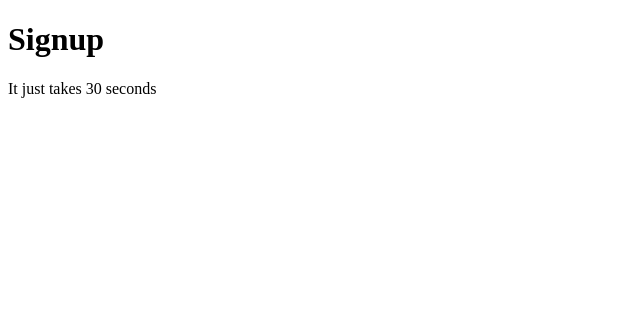
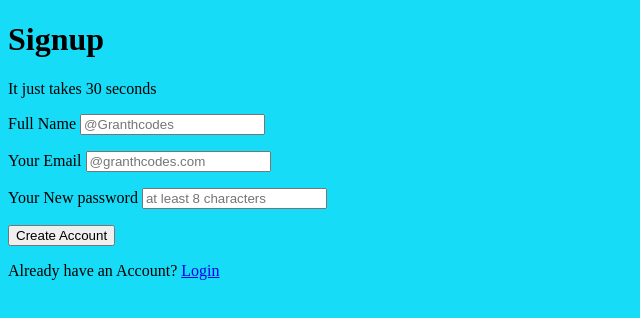
Before and after one commit to granthverma/CSS-BOOTCAMP, a plain HTML site: page signuppage/index.html in a window 1280 px wide. Shown: the whole page, without its empty margins (0-640 px from the left). Drawn offline with Linux system fonts and the light colour scheme.

Commit message:
html for signup page

```diff
--- a/signuppage/index.html
+++ b/signuppage/index.html
@@ -17,13 +17,29 @@
   <main class ="signup-body">
     <form action="#">
         <p>
-            <label for ="fullname"></label>
+            <label for ="fullname">Full Name  </label>
+               <input type="text" id="fullname" placeholder="@Granthcodes" required>
+        </p>
+
+         <p>
+            <label for ="email">Your Email</label>
+               <input type="email" id="email" placeholder="@granthcodes.com" required>
+        </p>
+         <p>
+            <label for ="password"> Your New password</label>
+               <input type="password" id="password" placeholder="at least 8 characters" required>
+        </p>
+        <p>
+            <input type ="submit" id ="sumbit" value="Create Account">
         </p>
 
 
 
     </form>
   </main>
+  <footer class ="signup-footer">
+    <p>Already have  an Account? <a href="#">Login</a></p>
+  </footer>
         </div>
     </div>
 </body>
--- a/signuppage/style.css
+++ b/signuppage/style.css
@@ -0,0 +1 @@
+body { background-color: rgb(22, 220, 247 , 180)};
```
